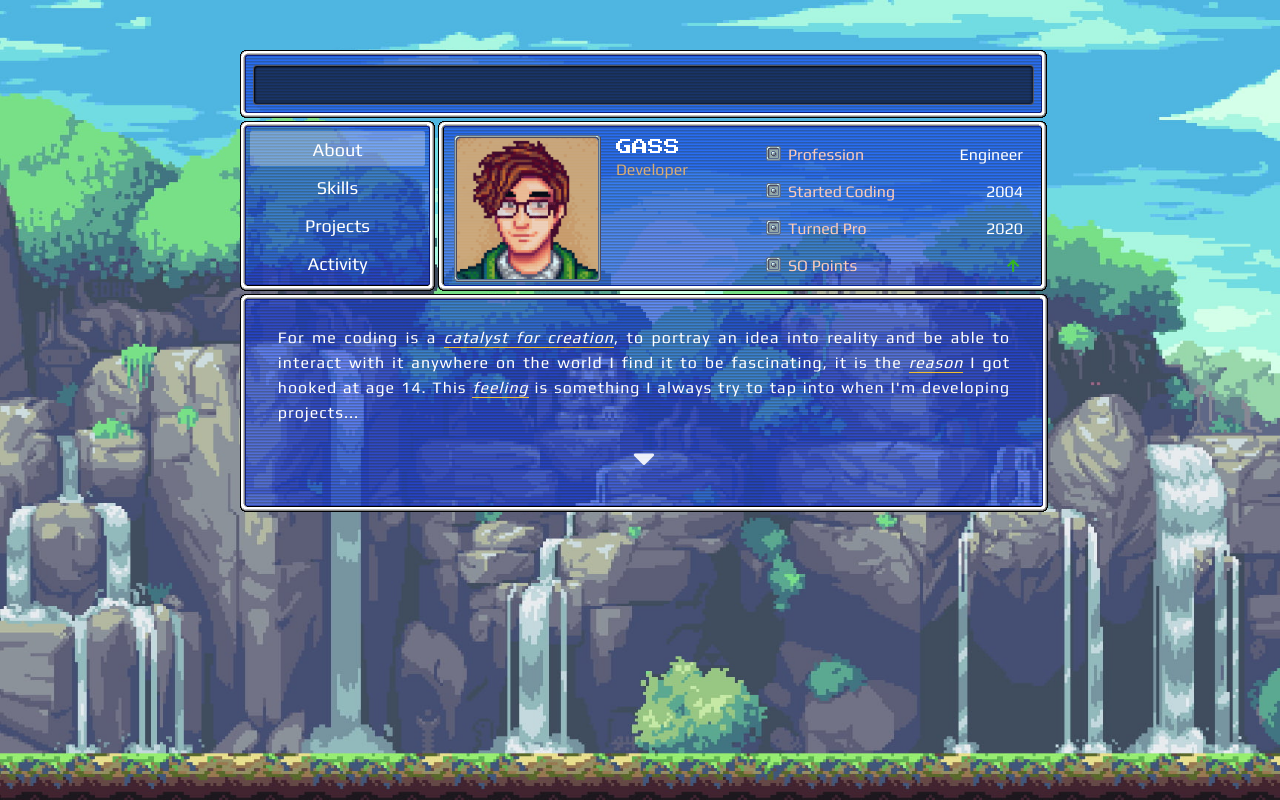
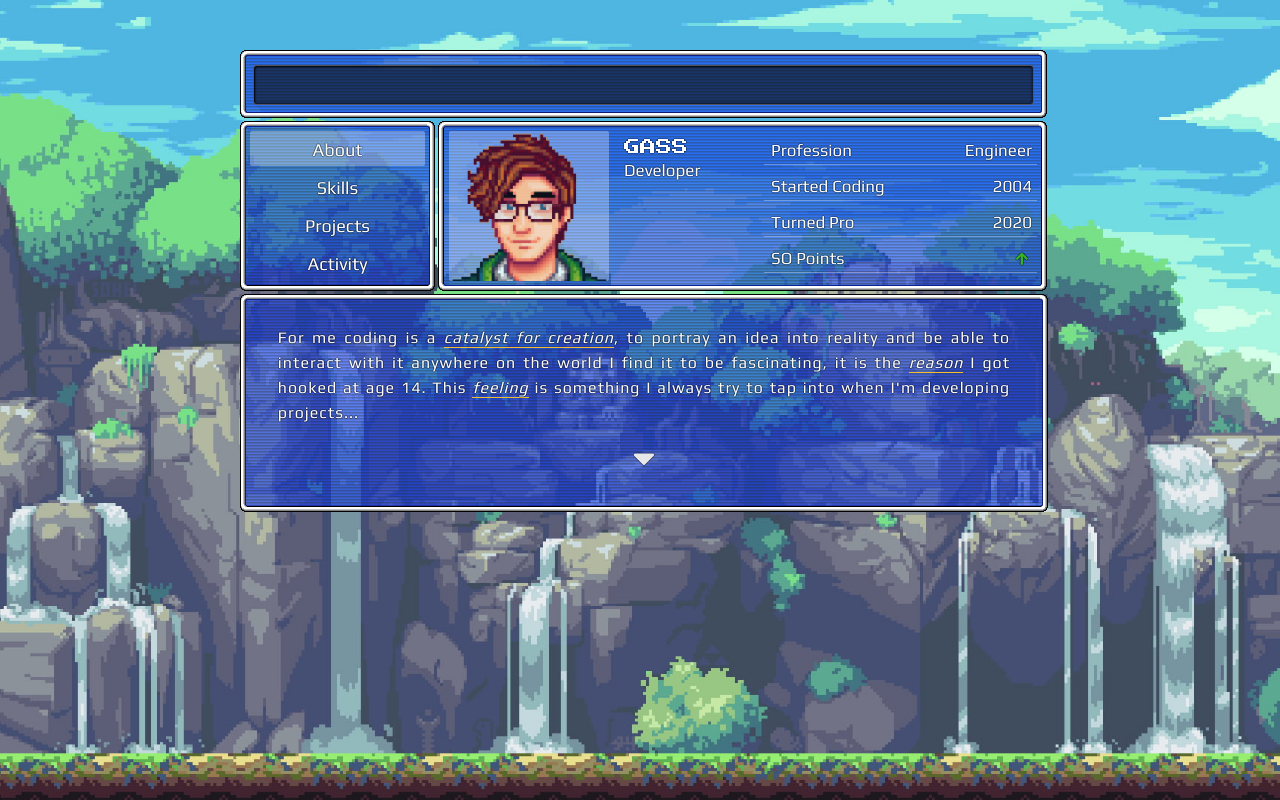
Before and after one commit to gass-git/dev-plus, a React (Create React App) app: page / in a window 1280 px wide. Built offline with nearby package versions, Linux system fonts and the light colour scheme; no server answers.

Commit message:
Look drastically improved, now the design is more cohesive and it gives a better gamification feel to it

```diff
--- a/src/components/BasicInfo/basicInfo.css
+++ b/src/components/BasicInfo/basicInfo.css
@@ -26,33 +26,19 @@
   /*background-color: var(--bg1);*/
   overflow: hidden;
 }
-.basic-info .pic-container {
-  margin: -2px auto;
-  border: 5px solid transparent;
-  border-image: url("http://localhost:3000/images/avatar-border-16-16.png") 5
-    round;
-  min-width: 137px;
-  height: 137px;
-  margin-left: 10px;
-  margin-top: 9px;
-  /*background: var(--pink1);*/
-  /*  background: rgba(250, 161, 200, 0.2);*/
-  border-radius: 4px;
-  /*
-  background-image: linear-gradient(
-    to bottom right,
-    rgba(255, 217, 233, 0.3),
-    var(--pink1)
-  );
-  */
+.basic-info .avatar-wrapper {
+  margin-left: 5px;
+  margin-top: 5px;
+  border-radius: 2px;
+  min-width: 160px;
+  height: 150px;
+  overflow: hidden;
+  background: rgb(255, 255, 255, 0.3);
 }
-.basic-info .pic-container img {
+.basic-info .avatar-wrapper img {
   opacity: 0.9;
-  margin-top: -2px;
-  margin-left: -2px;
-  height: 141px;
-  width: 141px;
-  border-radius: 4px;
+  height: 160px;
+  width: 160px;
 }
 
 /*
@@ -70,18 +56,23 @@
   margin-left: 10px;
   font-family: "press start 2p", sans-serif;
   color: rgb(255, 255, 255, 1);
+  text-shadow: -1px 0 rgb(0, 0, 0, 0.3), 0 1px rgb(0, 0, 0, 0.3),
+    1px 0 rgb(0, 0, 0, 0.3), 0 -1px rgb(0, 0, 0, 0.3);
 }
 .basic-info .sub-username {
   margin-left: 10px;
   margin-top: 5px;
   font-family: "play", sans-serif;
-  color: rgb(218, 173, 114);
+  text-shadow: -1px 0 rgb(0, 0, 0, 0.3), 0 1px rgb(0, 0, 0, 0.3),
+    1px 0 rgb(0, 0, 0, 0.3), 0 -1px rgb(0, 0, 0, 0.3);
+  font-size: 17px;
+  color: white;
 }
 /*
 -- INFO
 */
 .basic-info .info {
-  margin: 8px 13px 10px 10px;
+  margin: 3px 4px 10px 10px;
   width: 75%;
   color: white;
   /* border: 1px solid white; */
@@ -89,15 +80,13 @@
 .basic-info .info > div {
   display: flex;
   font-family: "play", sans-serif;
-  margin-top: 0px;
-  /* background: rgba(70, 38, 54, 0.7); */
-  padding: 10px 0 6px 0;
+  margin-top: 3px;
+  font-size: 17px;
+  text-shadow: -1px 0 rgb(0, 0, 0, 0.3), 0 1px rgb(0, 0, 0, 0.3),
+    1px 0 rgb(0, 0, 0, 0.3), 0 -1px rgb(0, 0, 0, 0.3);
+  padding: 7px 0 4px 0;
   width: 100%;
-  /* border: 1px solid white; */
-}
-.basic-info .info .icon {
-  margin-top: 2px;
-  margin-left: 10px;
+  border-bottom: 1px solid rgb(255, 255, 255, 0.3);
   /* border: 1px solid white; */
 }
 .basic-info .info label {
@@ -105,7 +94,7 @@
   width: 50%;
   text-align: left;
   margin-left: 7px;
-  color: var(--cloud-color1);
+  color: white;
   /* border: 1px solid white; */
 }
 .basic-info .info data {
--- a/src/components/BasicInfo/index.js
+++ b/src/components/BasicInfo/index.js
@@ -7,8 +7,9 @@ const BasicInfo = ({reputation}) => {
     <div className="border-img">
 
       <div className="inner-container">
-          <div className="pic-container">
-            <img src="http://localhost:3000/images/avatar4.png" alt="" />
+
+          <div className="avatar-wrapper">
+            <img src="http://localhost:3000/images/avatar6.png" alt="" />
           </div>
 
         {/* -- AVATAR AND NAME -- */}
@@ -24,30 +25,18 @@ const BasicInfo = ({reputation}) => {
         {/* -- INFO -- */}
         <div className="info">
           <div>
-            <div className="icon">
-              <img src="http://localhost:3000/images/metal-icon.png" alt="" />
-            </div>
             <label>Profession</label>
             <data>Engineer</data>
           </div>
           <div>
-            <div className="icon">
-              <img src="http://localhost:3000/images/metal-icon.png" alt="" />
-            </div>
             <label>Started Coding</label>
             <data>2004</data>
           </div>
           <div>
-            <div className="icon">
-              <img src="http://localhost:3000/images/metal-icon.png" alt="" />
-            </div>
             <label>Turned Pro</label>
             <data>2020</data>
           </div>
           <div>
-            <div className="icon">
-              <img src="http://localhost:3000/images/metal-icon.png" alt="" />
-            </div>
             <label>SO Points</label>
             <data>
               {reputation.total} &nbsp;&nbsp;
--- a/src/components/about/about.css
+++ b/src/components/about/about.css
@@ -11,6 +11,8 @@
   font-size: 16px;
   color: white;
   margin: 25px auto 5px auto;
+  text-shadow: -1px 0 rgb(0, 0, 0, 0.3), 0 1px rgb(0, 0, 0, 0.3),
+    1px 0 rgb(0, 0, 0, 0.3), 0 -1px rgb(0, 0, 0, 0.3);
   /* border: 1px solid white; */
 }
 .about .down-arrow-box {
@@ -23,4 +25,6 @@
   cursor: pointer;
   font-size: 35px;
   color: rgb(255, 255, 255, 0.9);
+  text-shadow: -1px 0 rgb(0, 0, 0, 0.3), 0 1px rgb(0, 0, 0, 0.3),
+    1px 0 rgb(0, 0, 0, 0.3), 0 -1px rgb(0, 0, 0, 0.3);
 }
--- a/src/components/mainMenu/mainMenu.css
+++ b/src/components/mainMenu/mainMenu.css
@@ -32,6 +32,8 @@
   font-family: "Play", sans-serif;
   color: white;
   font-size: 18px;
+  text-shadow: -1px 0 rgb(0, 0, 0, 0.3), 0 1px rgb(0, 0, 0, 0.3),
+    1px 0 rgb(0, 0, 0, 0.3), 0 -1px rgb(0, 0, 0, 0.3);
   margin: 3px auto 0px auto;
   width: 95%;
   padding: 5px 0 5px 0;
```
Also changed, not shown: public/images/avatar6.png (added).
